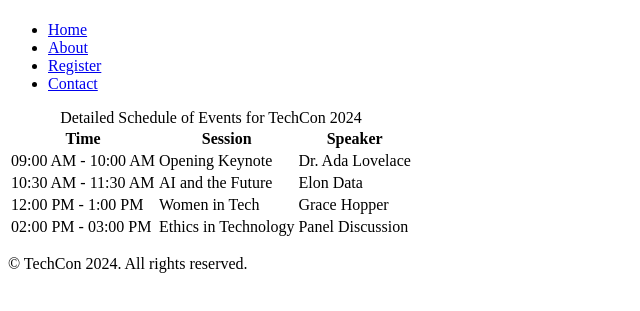
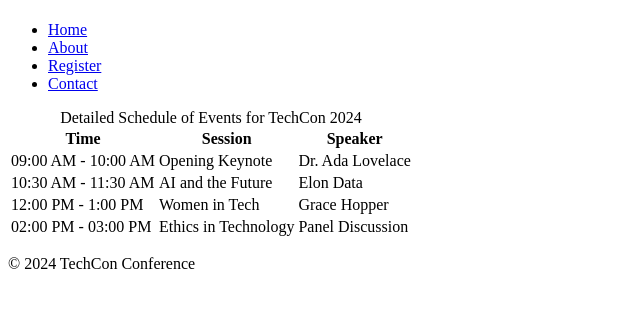
Before and after one commit to Ifeanyi-tech/TechCon_HTML, a plain HTML site: page techcon_website/schedule.html in a window 1280 px wide. Shown: the part 59-370 px from the top of the page, without its empty margins (0-640 px from the left). Drawn offline with Linux system fonts and the light colour scheme.

Commit message:
Fix schedule page table structure and footer consistency

```diff
--- a/techcon_website/schedule.html
+++ b/techcon_website/schedule.html
@@ -53,7 +53,7 @@
   </main>
 
   <footer>
-    <p>© TechCon 2024. All rights reserved.</p>
+    <p>© 2024 TechCon Conference</p>
 </footer>
 </body>
 </html>
```
